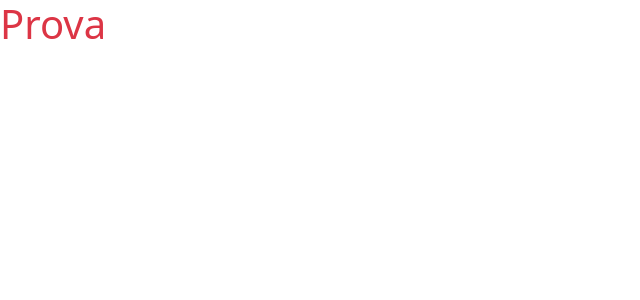
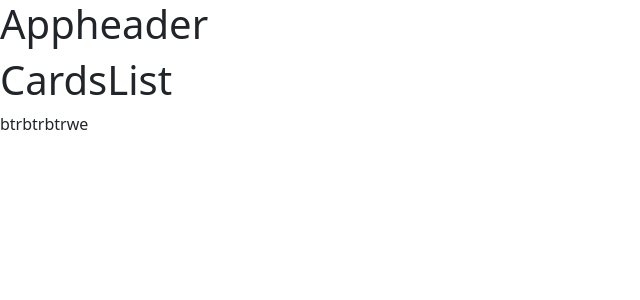
Before and after one commit to federicaarosio/vite-yu-gi-oh, a Vue app: page / in a window 1280 px wide. Shown: the top 300 px of the page, without its empty margins (0-640 px from the left). Built offline with nearby package versions, Linux system fonts and the light colour scheme.

Commit message:
added components, added store.js

```diff
--- a/index.html
+++ b/index.html
@@ -8,6 +8,6 @@
   </head>
   <body>
     <div id="app"></div>
-    <script type="module" src="/src/main.js"></script>
+    <script type="module" src="./src/js/main.js"></script>
   </body>
 </html>
--- a/src/App.vue
+++ b/src/App.vue
@@ -1,13 +1,19 @@
 <template lang="">
-  <div>
-    <h1 class="text-danger">
-      Prova
-    </h1>
-  </div>
+  <main>
+    <AppHeader />
+    <CardsList />
+  </main>
 </template>
 <script>
+import AppHeader from './components/AppHeader.vue';
+import CardsList from './components/CardsList.vue'
+
 export default {
-  name: 'AppaVue'
+  name: 'AppaVue',
+  components: {
+    AppHeader,
+    CardsList
+  }
 }
 </script>
 <style lang="scss">
--- /dev/null
+++ b/src/components/AppHeader.vue
@@ -0,0 +1,15 @@
+<template lang="">
+    <header>
+        <h1>
+            Appheader
+        </h1>
+    </header>
+</template>
+<script>
+export default {
+    name: 'AppHeader',
+}
+</script>
+<style lang="">
+
+</style>
--- /dev/null
+++ b/src/components/CardsList.vue
@@ -0,0 +1,25 @@
+<template lang="">
+    <section id="cards">
+        <h1>
+            CardsList
+        </h1>
+        <div>
+             {{ store.prova }}
+        </div>
+    </section>
+</template>
+<script>
+import {store} from '../js/store.js';
+
+export default {
+    name: 'CardsList',
+    data() {
+        return {
+            store,
+        }
+    },
+}
+</script>
+<style lang="">
+
+</style>
--- a/src/main.js
+++ b/src/js/main.js
@@ -1,4 +1,4 @@
 import { createApp } from 'vue'
-import App from './App.vue'
+import App from '../App.vue'
 
 createApp(App).mount('#app')
--- /dev/null
+++ b/src/js/store.js
@@ -0,0 +1,5 @@
+import { reactive } from 'vue'
+
+export const store = reactive({
+    prova: "btrbtrbtrwe",
+});
```
